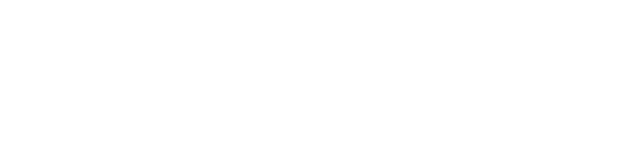
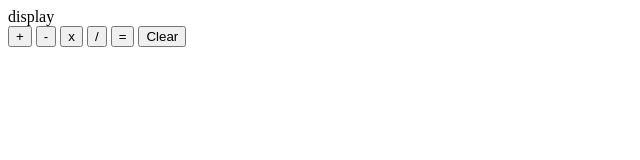
Before and after one commit to AbhinavJawle/calculator, a plain HTML site: page index.html in a window 1280 px wide. Shown: the whole page, without its empty margins (0-640 px from the left). Drawn offline with Linux system fonts and the light colour scheme.

Commit message:
add operation buttons

```diff
--- a/index.html
+++ b/index.html
@@ -8,6 +8,14 @@
     <script src="script.js"></script>
 </head>
 <body>
-
+    <div class="display">display</div>
+    <div class="buttons">
+        <button class="add-btn">+</button>
+        <button class="subtract-btn">-</button>
+        <button class="multiply-btn">x</button>
+        <button class="divide-btn">/</button>
+        <button class="equal-btn">=</button>
+        <button class="clear-btn">Clear</button>
+    </div>
 </body>
 </html>
```
Also changed, not shown: script.js (line endings or trailing spaces).
